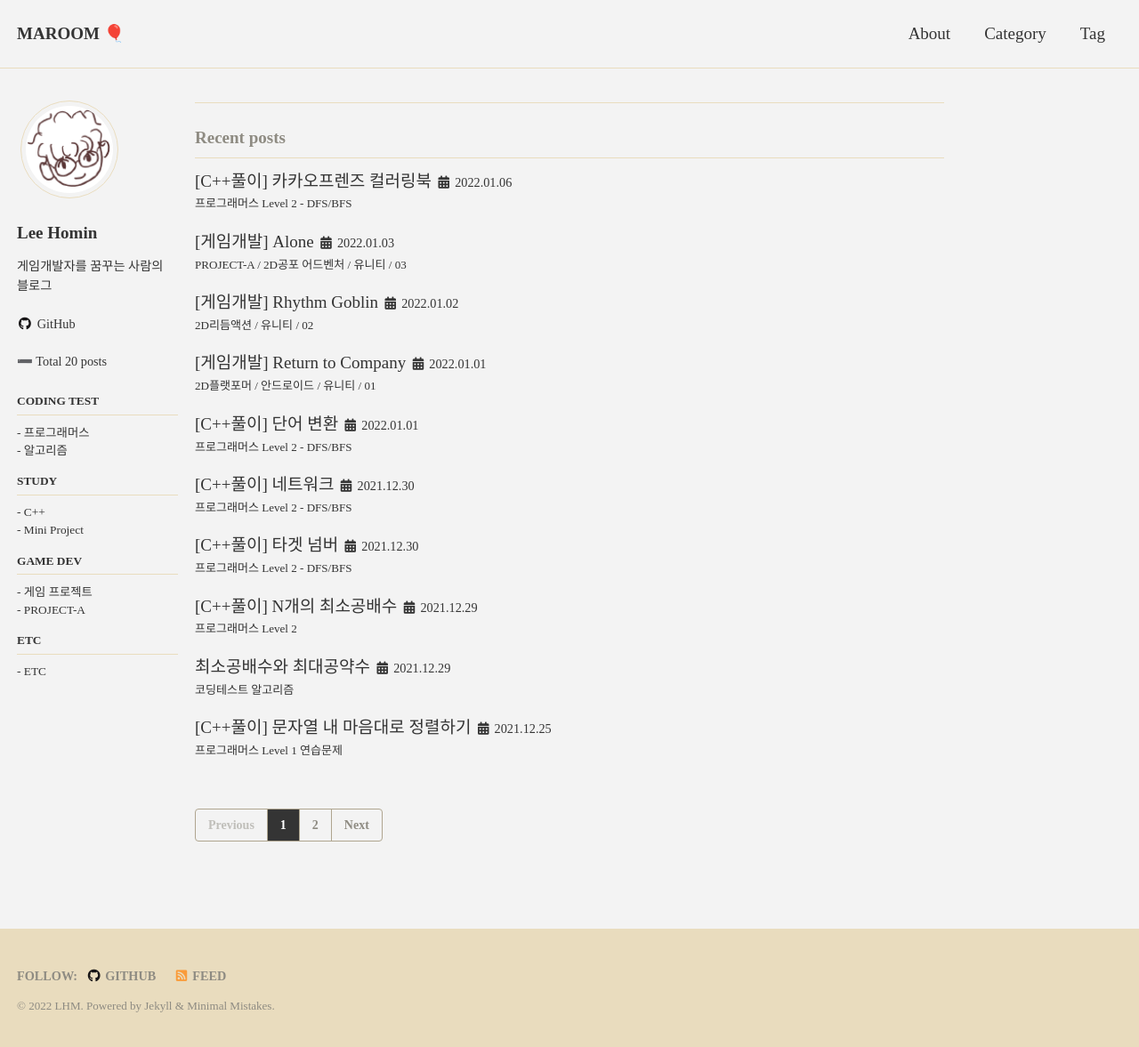
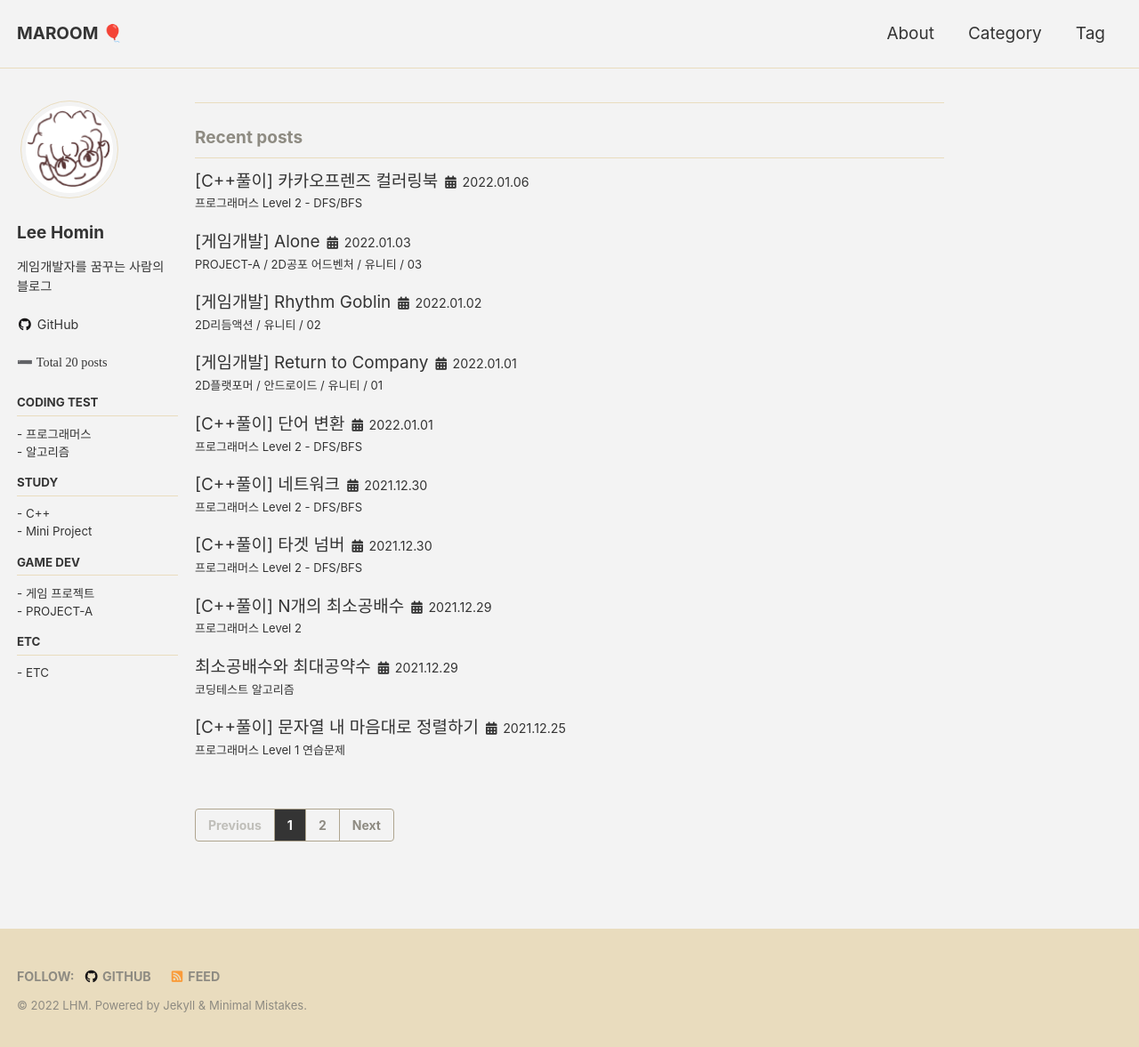
Before and after one commit to Squidward79/Squidward79.github.io, a Jekyll site: the page built from index.html, in a window 1280 px wide and 1178 px high. Shown: the whole window at 89% size. Built offline with Jekyll 4.4.1, drawn with Linux system fonts in a browser that asks for light colours; cached includes are drawn as plain includes; the list of posts is cut into pages by our own code.

Commit message:
폰트 수정

```diff
--- a/_sass/minimal-mistakes/_variables.scss
+++ b/_sass/minimal-mistakes/_variables.scss
@@ -14,7 +14,7 @@ $indent-var: 1.3em !default;
 
 /* system typefaces */
 $serif: Georgia, Times, serif !default;
-$sans-serif: -apple-system, BlinkMacSystemFont, "Gowun Dodum,"//수정
+$sans-serif: -apple-system, BlinkMacSystemFont, "Gowun Dodum",//수정
 "Roboto", "Segoe UI", "Helvetica Neue", "Lucida Grande", Arial, sans-serif !default;
 $monospace: Monaco, Consolas, "Lucida Console", monospace !default;
 
```
